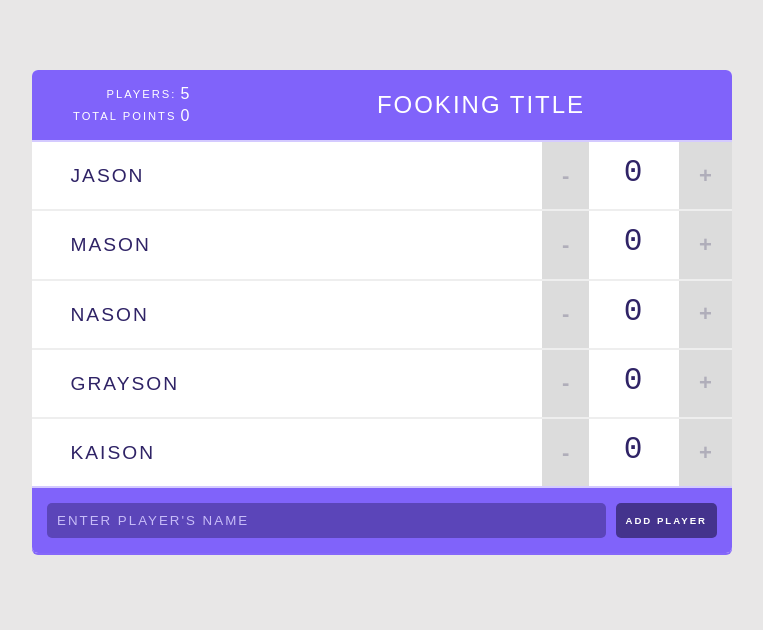
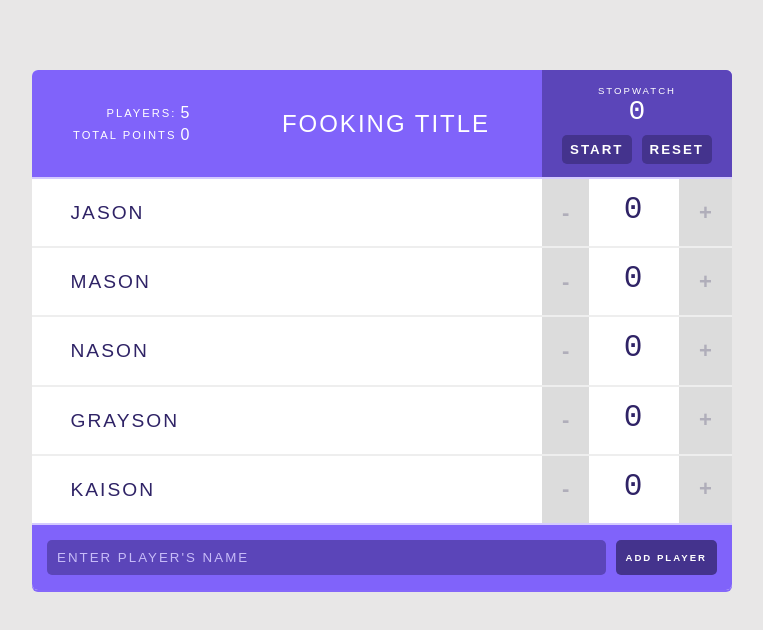
Before and after one commit to jasonyee1776/react-scoreboard, a React (Create React App) app: page / in a window 1280 px wide. Shown: the top 630 px of the page, without its empty margins (258-1021 px from the left). Built offline with nearby package versions, Linux system fonts and the light colour scheme.

Commit message:
adding Stopwatch Component

```diff
--- a/src/components/Header.js
+++ b/src/components/Header.js
@@ -1,5 +1,6 @@
 import React from 'react';
-import Stats from './Stats'
+import Stats from './Stats';
+import Stopwatch from './Stopwatch';
 
 const Header = (props) => {
     return (
@@ -8,6 +9,7 @@
             players={props.players}
         />
         <h1>{ props.title }</h1>
+        <Stopwatch />
       </header>
     );
   }
--- /dev/null
+++ b/src/components/Stopwatch.js
@@ -0,0 +1,17 @@
+import React, { Component } from 'react';
+
+class Stopwatch extends Component {
+
+    render() {
+        return(
+            <div className="stopwatch">
+                <h2>Stopwatch</h2>
+                <span className="stopwatch-time">0</span>
+                <button>Start</button>
+                <button>Reset</button>
+            </div>
+        )
+    };
+};
+
+export default Stopwatch;
```
Also changed, not shown: 1 other file (tests, documents, lock files or other folders).
